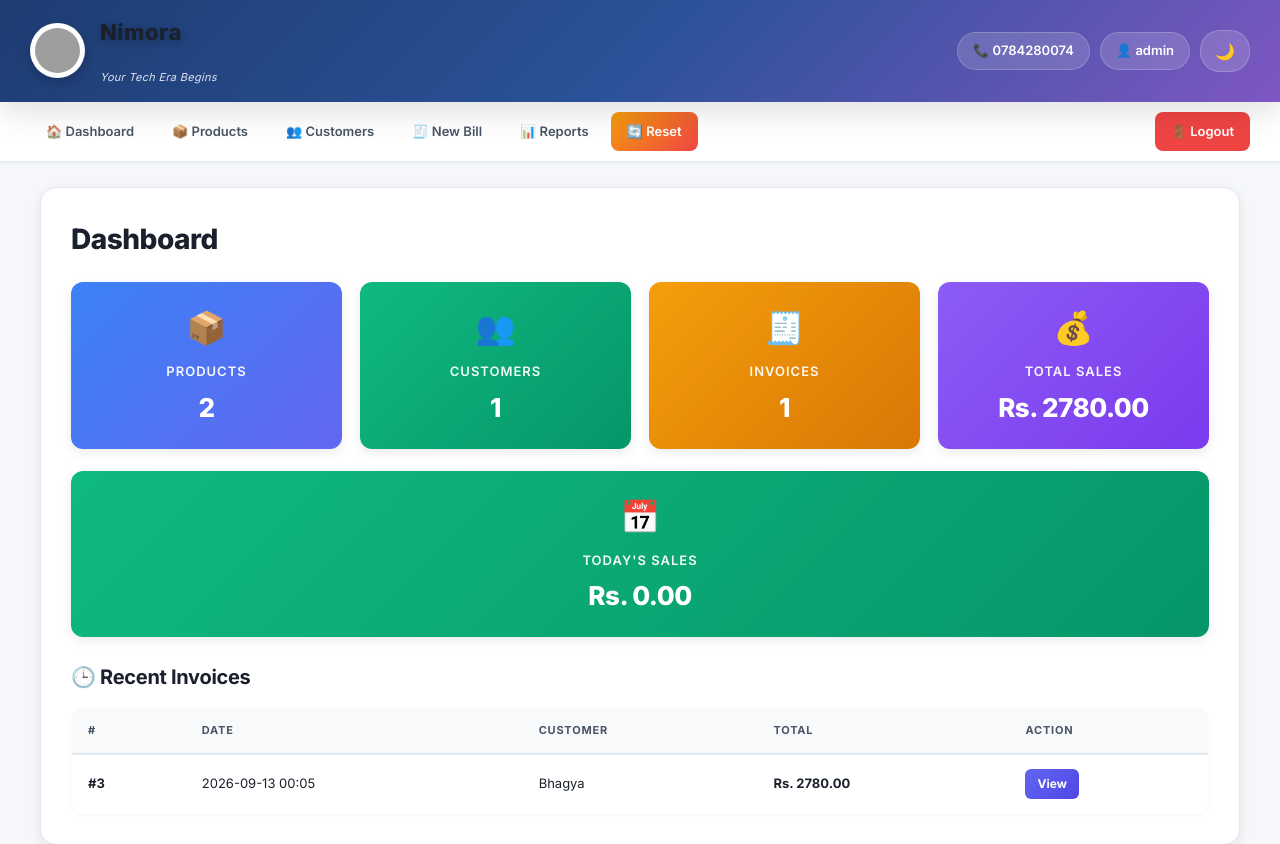
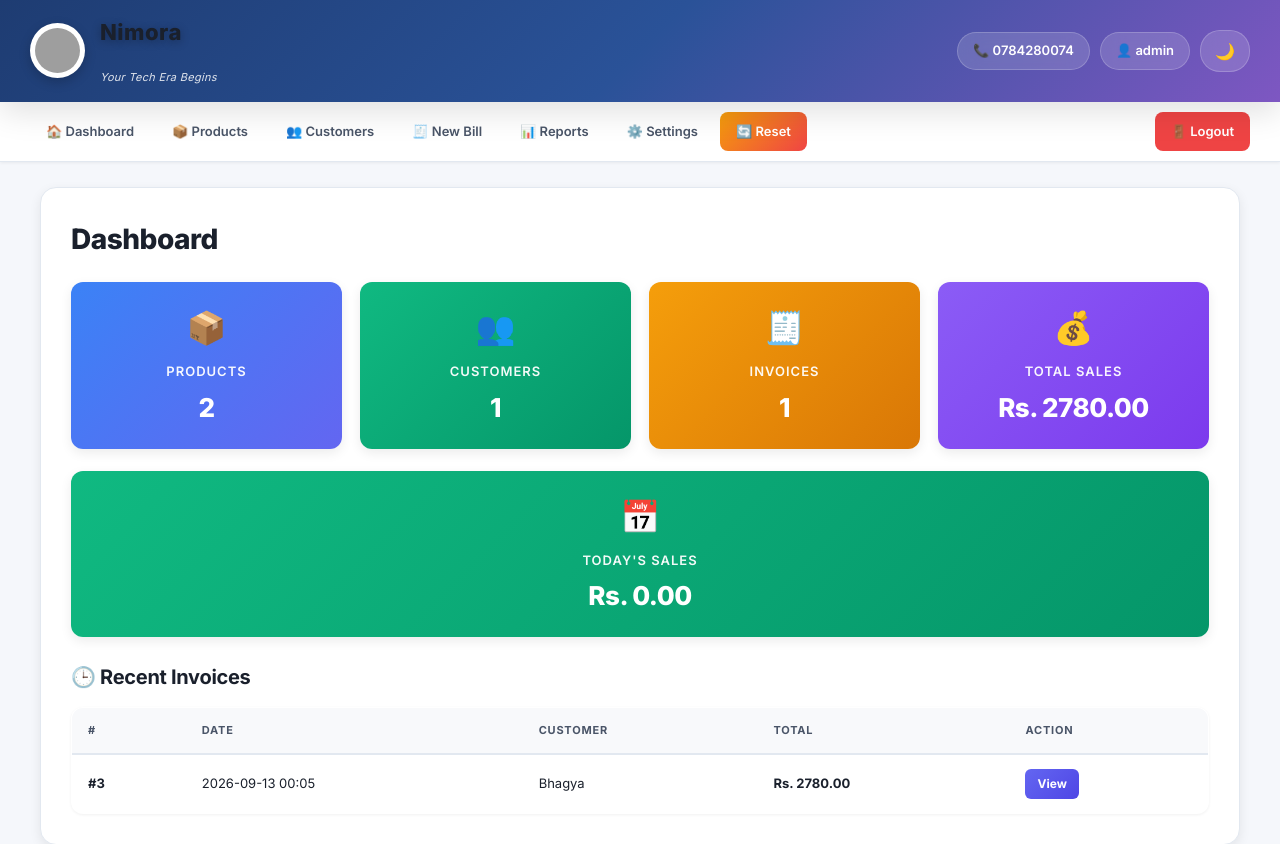
Before and after one commit to nimsara-web/Nimora-Bill-System, a Flask app: page / in a window 1280 px wide. Shown: the top 844 px of the page. Run offline with Flask 3, Linux system fonts and the light colour scheme; a user stored in the database is signed in; data comes from the database, SQL or seed files in the repository; grey boxes are pictures that could not be loaded.

Commit message:
Update base.html

```diff
--- a/templates/base.html
+++ b/templates/base.html
@@ -40,6 +40,7 @@
     <a href="{{ url_for('customers') }}">👥 Customers</a>
     <a href="{{ url_for('new_invoice') }}">🧾 New Bill</a>
     <a href="{{ url_for('reports') }}">📊 Reports</a>
+    <a href="{{ url_for('settings_page') }}">⚙️ Settings</a>
     {% if session.role == 'admin' %}
     <a href="{{ url_for('reset_page') }}" class="reset-link">🔄 Reset</a>
     {% endif %}
```
